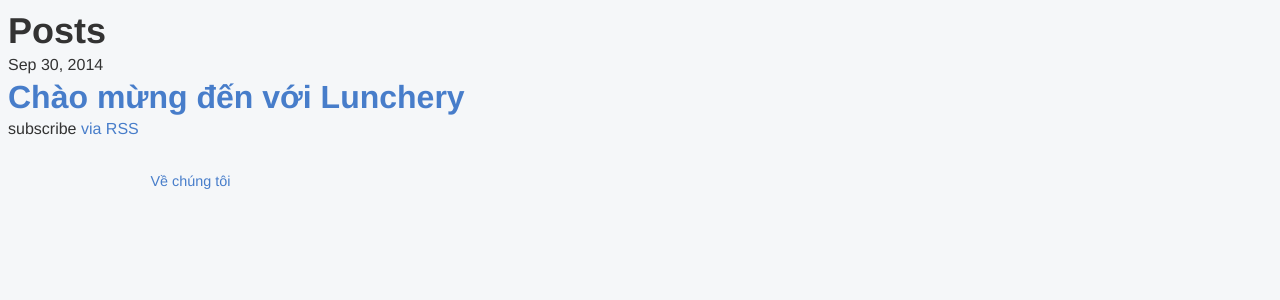
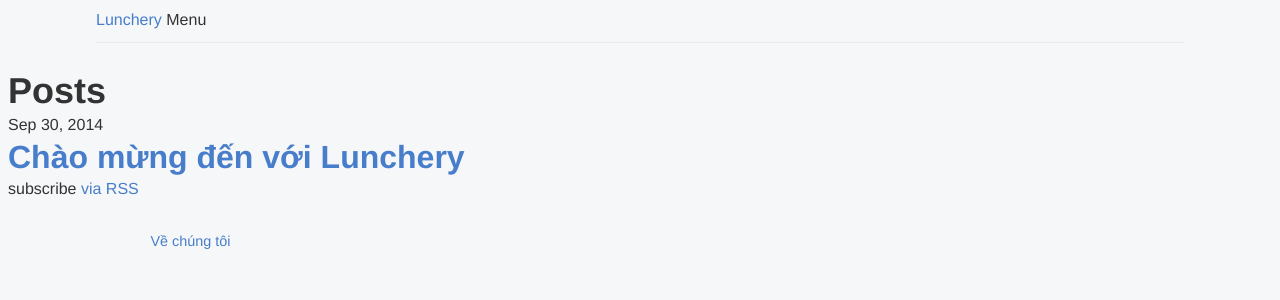
Before and after one commit to luncheryvn/luncheryvn.github.io, a Jekyll site: the page built from index.html, in a window 1280 px wide. Shown: the top 300 px of the page. Built offline with Jekyll 4.4.1, drawn with Linux system fonts in a browser that asks for light colours.

Commit message:
ADD: header

```diff
--- a/_includes/header.html
+++ b/_includes/header.html
@@ -1,2 +1,8 @@
 <header class="site-header">
+  <ul class="site-header__list">
+    <li class="site-header__logo">
+      <a class="site-header__logo">Lunchery</a>
+    </li>
+    <li>Menu</li>
+  </ul>
 </header>
--- a/_sass/modules/_posts.sass
+++ b/_sass/modules/_posts.sass
@@ -1,3 +1,6 @@
+.post
+  +outer-container
+
 .post__top-image
   position: relative
   background: url('http://www.marechiaros.com/images/featured/Italian-Food-El-Cajon.jpg')
@@ -8,11 +11,7 @@
 
   height: 500px
 
-  margin-bottom: 25px
-
 .post__inner
-  +outer-container
-
   background: white
   padding: 1em
   border-radius: 2px
--- /dev/null
+++ b/_sass/modules/_site-header.sass
@@ -0,0 +1,10 @@
+.site-header
+  +outer-container
+  border-bottom: 1px solid rgba(49,78,95,0.075)
+  margin-bottom: 25px
+  padding-bottom: 10px
+
+.site-header__list
+  list-style: none
+  li
+    display: inline-block
--- a/css/main.scss
+++ b/css/main.scss
@@ -9,5 +9,6 @@
         "base/base",
         "modules/posts",
         "modules/site-footer",
+        "modules/site-header",
         "modules/pages"
 ;
```
